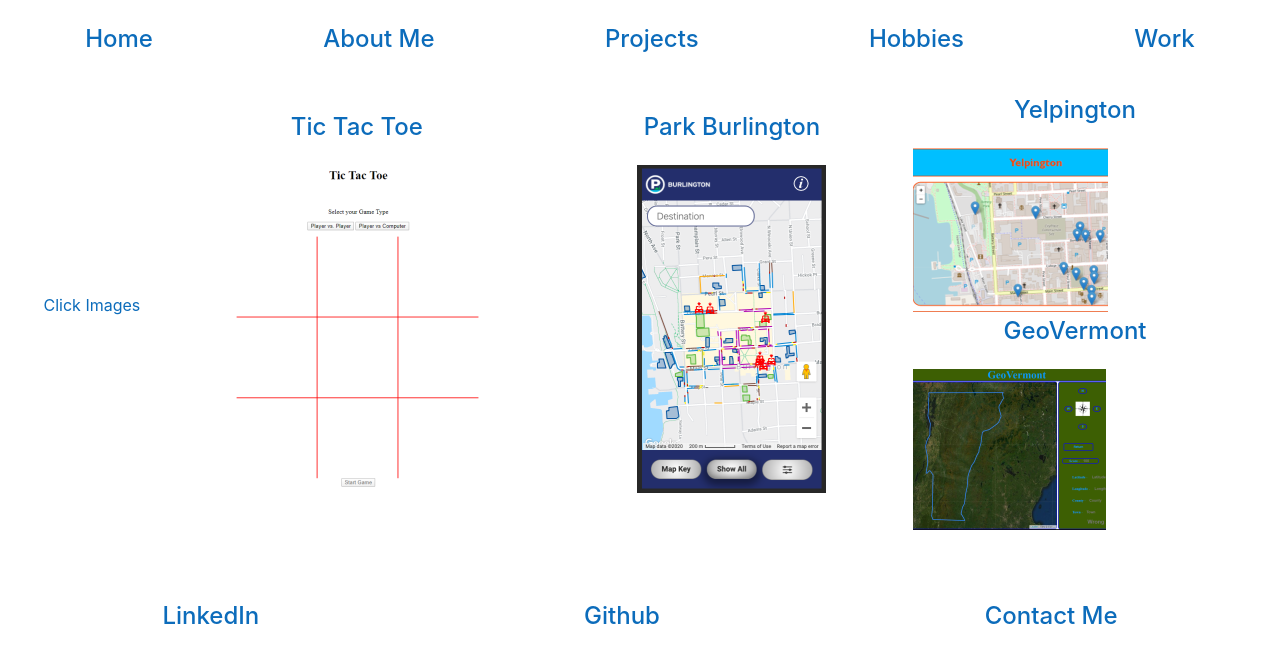
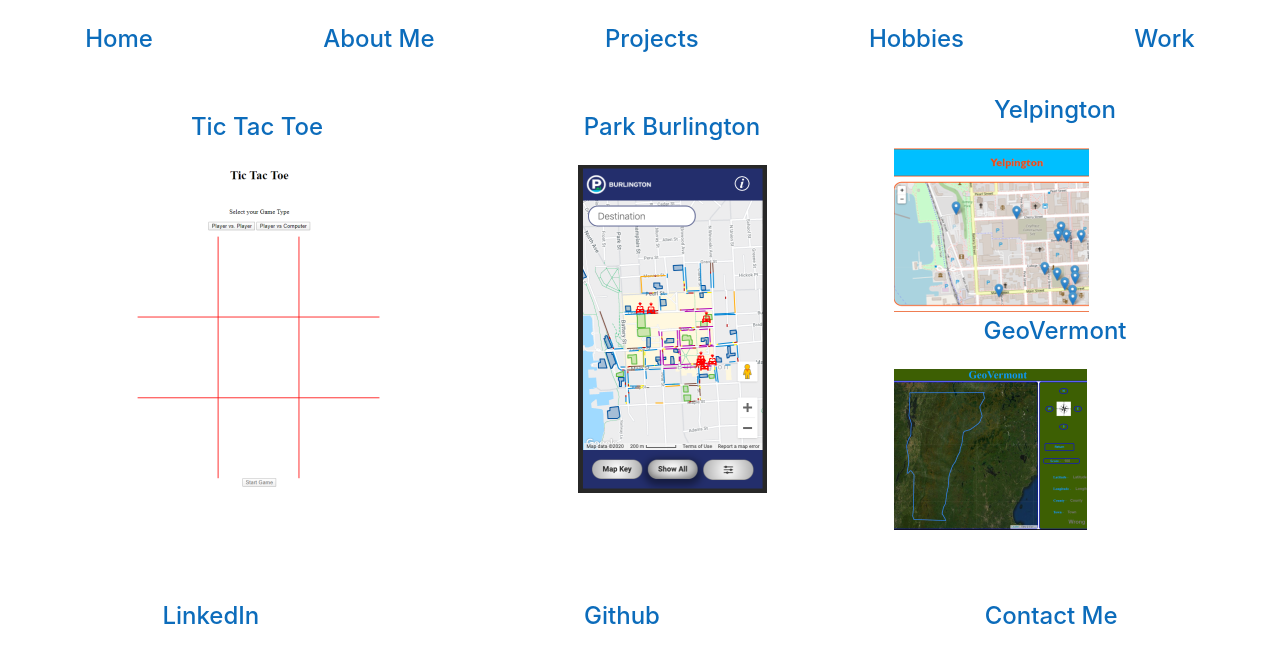
Before and after one commit to foxflyer40/Michael-Muzzy-portfolio, a React (Create React App) app in the folder client/: page /projects in a window 1280 px wide. Shown: the top 662 px of the page. Built offline with nearby package versions, Linux system fonts and the light colour scheme.

Commit message:
delete comment

```diff
--- a/client/src/Projects.js
+++ b/client/src/Projects.js
@@ -18,7 +18,7 @@ class Projects extends React.Component {
       console.log(TicTacToe)
 
       return (
-         <div id='projectsPage'>Click Images
+         <div id='projectsPage'>
 
                <label>
                   <div className='projectLabel'>
```
